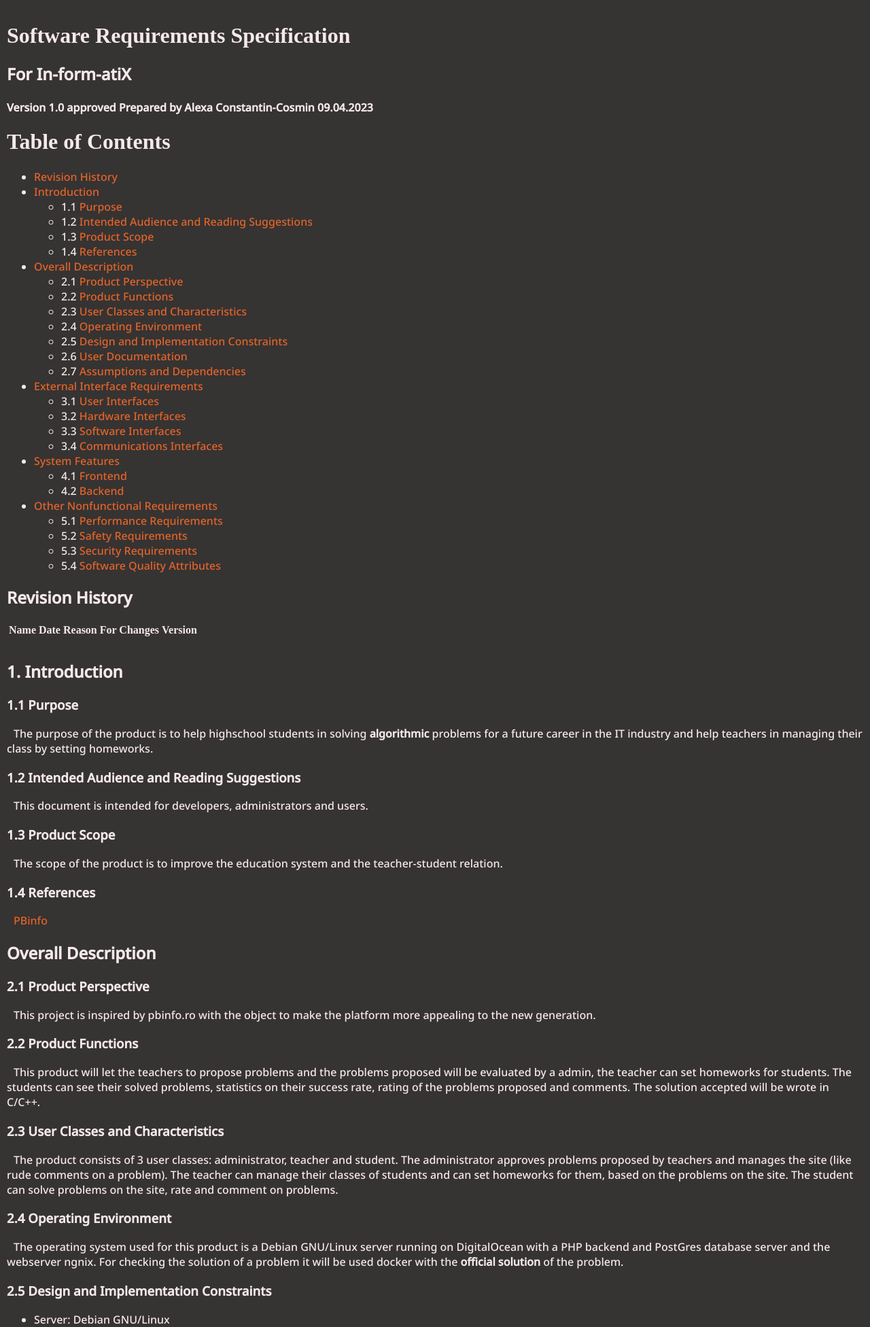
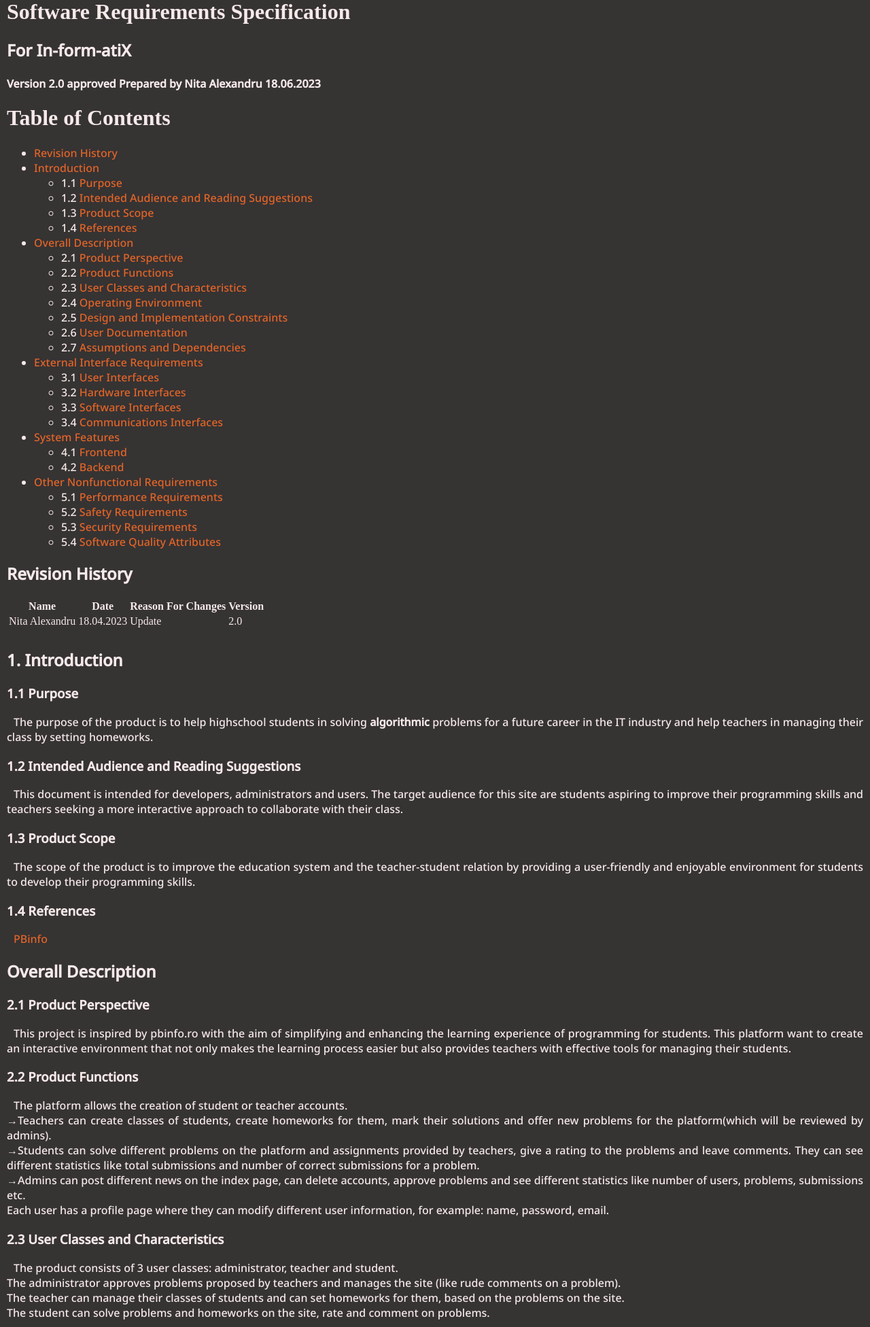
Before and after one commit to ValeuDoamne/In-form-atiX, a PHP site: page /help.html in a window 1280 px wide. Shown: the part 51-2003 px from the top of the page at 68% size. Run offline with PHP 8.4, Linux system fonts and the light colour scheme; lists and menus that the app fills with data are empty.

Commit message:
Add files via upload

```diff
--- a/frontend/assets/css/style.css
+++ b/frontend/assets/css/style.css
@@ -1097,10 +1097,12 @@
 	margin-left: 10px;
 	margin-right: 10px;
 	margin-bottom: 20px;
+  margin-top: 50px;
 }
 
 .help-layout p {
   text-indent: 10px;
+  text-align: justify;
 }
 
 /* register.html */
--- a/frontend/help.html
+++ b/frontend/help.html
@@ -4,7 +4,7 @@
     <meta charset="UTF-8">
     <meta http-equiv="X-UA-Compatible" content="IE=edge">
     <meta name="viewport" content="width=device-width, initial-scale=1.0">
-    <title>Help</title>
+    <title>Help - Scholarly </title>
     <link rel="stylesheet" href="./assets/css/style.css">
     <link rel="preconnect" href="https://fonts.googleapis.com">
     <link rel="preconnect" href="https://fonts.gstatic.com" crossorigin>
@@ -17,7 +17,7 @@
     <main class="help-layout">
 		<h1 id="software-requirements-specification">Software Requirements Specification</h1>
 		<h2 id="for-in-form-atix">For In-form-atiX</h2>
-		<h4>Version 1.0 approved Prepared by Alexa Constantin-Cosmin 09.04.2023</h4>
+		<h4>Version 2.0 approved Prepared by Nita Alexandru 18.06.2023</h4>
 		<h1 id="table-of-contents">Table of Contents</h1>
 		<ul>
 			<li><a href="#revision-history">Revision History</a></li>
@@ -76,10 +76,10 @@
 			</thead>
 			<tbody>
 			<tr class="odd">
-		<td></td>
-		<td></td>
-		<td></td>
-		<td></td>
+			<td>Nita Alexandru</td>
+			<td>18.04.2023</td>
+			<td>Update</td>
+			<td>2.0</td>
 			</tr>
 			<tr class="even">
 			<td></td>
@@ -96,96 +96,188 @@
 			</tbody>
 		</table>
 		<h2 id="1-introduction">1. Introduction</h2>
+
 		<h3 id="11-purpose">1.1 Purpose</h3>
-		<p>The purpose of the product is to help highschool students in solving
+		<p>
+			The purpose of the product is to help highschool students in solving
 			<strong>algorithmic</strong> problems for a future career in the IT
 			industry and help teachers in managing their class by setting
-		homeworks.</p>
+			homeworks.
+		</p>
+
 		<h3 id="12-intended-audience-and-reading-suggestions">1.2 Intended Audience
 		and Reading Suggestions</h3>
-		<p>This document is intended for developers, administrators and
-		users.</p>
+		<p>
+			This document is intended for developers, administrators and
+		users. The target audience for this site are students aspiring to improve their programming skills
+		and teachers seeking a more interactive approach to collaborate with their class.
+		</p>
+
 		<h3 id="13-product-scope">1.3 Product Scope</h3>
-		<p>The scope of the product is to improve the education system and the
-		teacher-student relation.</p>
+		<p>
+			The scope of the product is to improve the education system and the
+		teacher-student relation by providing a user-friendly and enjoyable environment for students to develop
+		their programming skills.
+		</p>
+
 		<h3 id="14-references">1.4 References</h3>
-		<p><a href="https://pbinfo.ro">PBinfo</a></p>
+		<p>
+			<a href="https://pbinfo.ro">PBinfo</a>
+		</p>
+
 		<h2 id="2-overall-description">Overall Description</h2>
+
 		<h3 id="21-product-perspective">2.1 Product Perspective</h3>
-		<p>This project is inspired by pbinfo.ro with the object to make the
-		platform more appealing to the new generation.</p>
+		<p>
+			This project is inspired by pbinfo.ro with the aim of simplifying and enhancing the learning experience
+			of programming for students. This platform want to create an interactive environment that
+			not only makes the learning process easier but also
+			provides teachers with effective tools for managing their students.
+		</p>
+
 		<h3 id="22-product-functions">2.2 Product Functions</h3>
-		<p>This product will let the teachers to propose problems and the
-		problems proposed will be evaluated by a admin, the teacher can set
-		homeworks for students. The students can see their solved problems,
-		statistics on their success rate, rating of the problems proposed and
-		comments. The solution accepted will be wrote in C/C++.</p>
+		<p>
+			The platform allows the creation of student or teacher accounts.<br>
+			→Teachers can create classes of students, create homeworks for them, mark their solutions and offer new problems for the platform(which will be reviewed by admins).<br>
+			→Students can solve different problems on the platform and assignments provided by teachers, give a rating to the problems and leave comments.
+			They can see different statistics like total submissions and number of correct submissions for a problem.<br>
+			→Admins can post different news on the index page, can delete accounts, approve problems and see different statistics like number of users, problems, submissions etc.<br>
+			Each user has a profile page where they can modify different user information, for example: name, password, email.
+		</p>
+
 		<h3 id="23-user-classes-and-characteristics">2.3 User Classes and
 		Characteristics</h3>
-		<p>The product consists of 3 user classes: administrator, teacher and
-		student. The administrator approves problems proposed by teachers and
-		manages the site (like rude comments on a problem). The teacher can
-		manage their classes of students and can set homeworks for them, based
-		on the problems on the site. The student can solve problems on the site,
-		rate and comment on problems.</p>
+		<p>
+			The product consists of 3 user classes: administrator, teacher and
+		student.<br>
+		The administrator approves problems proposed by teachers and
+		manages the site (like rude comments on a problem).<br>
+		The teacher can manage their classes of students and can set homeworks for them,
+		based on the problems on the site.<br>
+		The student can solve problems and homeworks on the site, rate and comment on problems.
+		</p>
+
 		<h3 id="24-operating-environment">2.4 Operating Environment</h3>
-		<p>The operating system used for this product is a Debian GNU/Linux
+		<p>
+			The operating system used for this product is a Debian GNU/Linux
 		server running on DigitalOcean with a PHP backend and PostGres database
-		server and the webserver ngnix. For checking the solution of a problem
-		it will be used docker with the <strong>official solution</strong> of
-		the problem.</p>
+		server and the webserver ngnix.
+		</p>
+
 		<h3 id="25-design-and-implementation-constraints">2.5 Design and
 		Implementation Constraints</h3>
 		<ul>
 			<li>Server: Debian GNU/Linux</li>
 			<li>WebServer: nginx</li>
-			<li>Database: PostGres</li>
+			<li>Database: Postgres</li>
 			<li>Backend: PHP</li>
+			<li>Frontend: HTML, CSS, JavaScript</li>
 		</ul>
+
 		<h3 id="26-user-documentation">2.6 User Documentation</h3>
-		<p>TODO: Final video with showcase of the web application.</p>
+		<p>
+			In case users encounter any difficulties while using this site,
+			they can access the help button to consult this document which contains screenshots
+			and information about the platform.
+		</p>
+
 		<h3 id="27-assumptions-and-dependencies">2.7 Assumptions and
 		Dependencies</h3>
-		<p>The user knows how to use a web brower and solve a problem :D.</p>
+		<p>
+			The user knows how to use a web brower and solve a problem :D.
+		</p>
+
 		<h2 id="3-external-interface-requirements">External Interface
 		Requirements</h2>
+
 		<h3 id="31-user-interfaces">3.1 User Interfaces</h3>
-		<p>The user interface is composed of a web application.</p>
+			<h4>The user interface is composed of a web application. Some screenshots:</h4> <br><br>
+			<h4>Register:</h4><br>
+			<img src="assets/imgs/register.png" alt="register" style="width: 800px; height: auto" >
+			<br>
+			<img src="assets/imgs/registerexample.png" alt="registerexample" style="width: 800px; height: auto" >
+			<br>
+			<h4>Login:</h4>
+			<br>
+			<img src="assets/imgs/login.png" alt="login" style="width: 800px; height: auto" >
+			<br>
+			<h4>Student profile: at /profile.html</h4>
+			<br>
+			<img src="assets/imgs/studentprofile.png" alt="login" style="width: 800px; height: auto" >
+			<br>
+			<h4>Teacher profile: at /profile.html</h4>
+			<br>
+			<img src="assets/imgs/profileteacher.png" alt="login" style="width: 800px; height: auto" >
+			<br>
+			<h4>Admin profile: at /profile.html</h4>
+			<br>
+			<img src="assets/imgs/admin1.png" alt="login" style="width: 800px; height: auto" >
+			<br>
+			<img src="assets/imgs/adminprofile2.png" alt="login" style="width: 800px; height: auto" >
+			<br>
+			<h4>Problem: at /problem.html#{id} (ex: /problem.html#2)</h4>
+			<br>
+			<img src="assets/imgs/problem1.png" alt="login" style="width: 800px; height: auto" >
+			<br>
+			<img src="assets/imgs/problem2.png" alt="login" style="width: 800px; height: auto" >
+			<br>
+			<h4>Solutions: at /solution.html#{id} (ex: /solution.html#2). You need to submit a solution to see it there</h4>
+			<br>
+			<img src="assets/imgs/solution.png" alt="login" style="width: 800px; height: auto" >
+			<br>
+			<h4>Propose problem: at /proposeproblem.html</h4>
+			<br>
+			<img src="assets/imgs/proposeproblem.png" alt="login" style="width: 800px; height: auto" >
+			<br>
+			<img src="assets/imgs/proposeproblem2.png" alt="login" style="width: 800px; height: auto" >
+			<br>
+			<h4>Classrooms: at /classrooms.html</h4>
+			<br>
+			<img src="assets/imgs/classroomsteacher.png" alt="login" style="width: 800px; height: auto" >
+			<br>
+			<h4>Classroom details: at /classroom.html#{id} (ex: classroom.html#2)</h4>
+			<br>
+			<img src="assets/imgs/classroom.png" alt="login" style="width: 800px; height: auto" >
+			<br>
+			<h4>Homework: at /viewhomeworks.html#{id} (ex:/viewhomeworks.html#2) </h4>
+			<br>
+			<img src="assets/imgs/homework1.png" alt="login" style="width: 800px; height: auto" >
+			<br>
+			<h4>Homework submissions: at /viewhomeworksubmissions.html#{id} (ex: /viewhomeworksubmissions.html#2). You need to be logged as a teacher</h4>
+			<br>
+			<img src="assets/imgs/homework2.png" alt="login" style="width: 800px; height: auto" >
+			<br>
+
 		<h3 id="32-hardware-interfaces">3.2 Hardware Interfaces</h3>
-		<p>The hardware interface in this project is flexible, not being
-		dependend on anything.</p>
+		<p>
+			The hardware interface in this project is flexible, not being
+		dependend on anything.
+		</p>
+
 		<h3 id="33-software-interfaces">3.3 Software Interfaces</h3>
-		<p>The software will use the Model, View, Controller mode of operation
+		<p>
+			The software will use the Model, View, Controller mode of operation
 		being independent and open to modifications. The operating system is
-		Debian GNU/Linux, the controller will use the database PostGres for
-		managing persistent data. The persistend data consists of:</p>
+		Debian GNU/Linux, the controller will use the database Postgres for
+		managing persistent data. The persistend data consists of:
+		</p>
 		<ul>
 			<li>algorithmic problems, rating, comments</li>
 			<li>username, password</li>
 		</ul>
-		<p>The solution of the problem is stored on the local storage with the
+		<p>
+			The solution of the problem is stored on the local storage with the
 		filename as the id of the problem in which the controller will use to
-		compare the solution submitted by a student. The controller will run
-		both to solutions of the problem inside a docker container and will
-		compare the output and the time took for the problem to the solution to
-		appear.</p>
+		compare the solution submitted by a student.
+		</p>
+
 		<h3 id="34-communications-interfaces">3.4 Communications Interfaces</h3>
-		<p>The product will use as a protocol of communication with the user the
-		HTTP protocol, so a web browser is required. The communication with the
-		database made by the controller it will be done eighter by UNIX local
-		sockets or TCP. The controller will use commands to send the solution to
-		be checked by the docker instance. The choice for a docker instance is
-		because of security, in which a malitious user can send a program and be
-		run directly on the server. The docker container in which the problem
-		solution is being run does <strong>not have access to
-		Internet</strong>.</p>
+		<p>
+			The communication between the frontend and backend takes place through the API provided by the backend docker container.
+		</p>
+
 		<h2 id="4-system-features">System Features</h2>
-		<p>This template illustrates organizing the functional requirements for
-		the product by system features, the major services provided by the
-		product. You may prefer to organize this section by use case, mode of
-		operation, user class, object class, functional hierarchy, or
-		combinations of these, whatever makes the most logical sense for your
-		product.</p>
+
 		<h3 id="41-frontend">4.1 Frontend</h3>
 		<p>4.1.1 Description and Priority</p>
 		<p>Create the interface that the user will see and use.</p>
@@ -197,19 +289,27 @@
 		<ul>
 			<li>Create all the user pages.</li>
 		</ul>
+
 		<h3 id="42-backend">4.2 Backend</h3>
 		<p>4.2.1 Description and Priority</p>
 		<p>Create the backend of the site which
-		will verify a solution provided by the user and display information for
+		will implement every functionality of the platform and display information for
 		the user by creating generated pages for the user making the site
 		dynamic. </p>
 		<p>Priority: high</p>
 		<p>4.2.2 Stimulus/Response Sequences</p>
 		<ul>
-			<li>User register with username (email maybe), password.</li>
+			<li> User registers with name, username, fullname, password.</li>
 			<li> User login using username and password. </li>
 			<li> Teacher submission of problems and checking them with an administrator.</li>
-			<li> Student submission of solution to problems. * Student homework assignment by the teacher.</li>
+			<li> Teachers can create classrooms and manage the students in the classrooms.</li>
+			<li> Teachers can grade soultions (and solutions in homeworks).</li>
+			<li> Teachers can view/create/delete homeworks for their classes. </li>
+			<li> Student submission of solution to problems(and problems in homeworks).</li>
+			<li> Students can see his previous submissions and correct submissions.</li>
+			<li> Students can rate and comment on a problem.</li>
+			<li> Students can see their homeworks. </li>
+			<li> Each user has a profile page with different information based on the user type(classes for teachers/students, statistics(number of users,problems etc) for admins).</li>
 		</ul>
 		<p>4.2.3 Functional Requirements</p>
 		<ul>
@@ -217,19 +317,31 @@
 			<li>Secure.</li>
 			<li>Fast.</li>
 		</ul>
+
 		<h2 id="5-other-nonfunctional-requirements">Other Nonfunctional
 		Requirements</h2>
+
 		<h3 id="51-performance-requirements">5.1 Performance Requirements</h3>
-		<p>In the docker container if the problem that is being run by the
-		container takes more than 10 minutes, the container should be destroyed
-		and give 0 points to the problem.</p>
+		<p>
+			Trying to limit the DOM manipulation just for the begginng of page loading.
+		</p>
+
 		<h3 id="52-safety-requirements">5.2 Safety Requirements</h3>
-		<p>Security and GDPR compliance.</p>
+		<p>
+			Security and GDPR compliance.
+		</p>
+
 		<h3 id="53-security-requirements">5.3 Security Requirements</h3>
-		<p>Always use HTTPS with certbot.</p>
+		<p>
+			Always use HTTPS with certbot.
+		</p>
+
 		<h3 id="54-software-quality-attributes">5.4 Software Quality
 		Attributes</h3>
-		<p>Adaptability, availability, maintainability.</p>
+		<p>
+			Adaptability, availability, maintainability.
+		</p>
+
 	</main>
 </body>
 </html>
```
Also changed, not shown: frontend/assets/imgs/admin1.png (added), frontend/assets/imgs/adminprofile2.png (added), frontend/assets/imgs/classroom.png (added), frontend/assets/imgs/classroomsteacher.png (added), frontend/assets/imgs/homework1.png (added), frontend/assets/imgs/homework2.png (added), frontend/assets/imgs/login.png (added), frontend/assets/imgs/problem1.png (added), frontend/assets/imgs/problem2.png (added), frontend/assets/imgs/profileteacher.png (added), frontend/assets/imgs/proposeproblem.png (added), frontend/assets/imgs/proposeproblem2.png (added), frontend/assets/imgs/register.png (added), frontend/assets/imgs/registerexample.png (added), 2 more files. Lines whose indentation alone changed are shown as unchanged.
